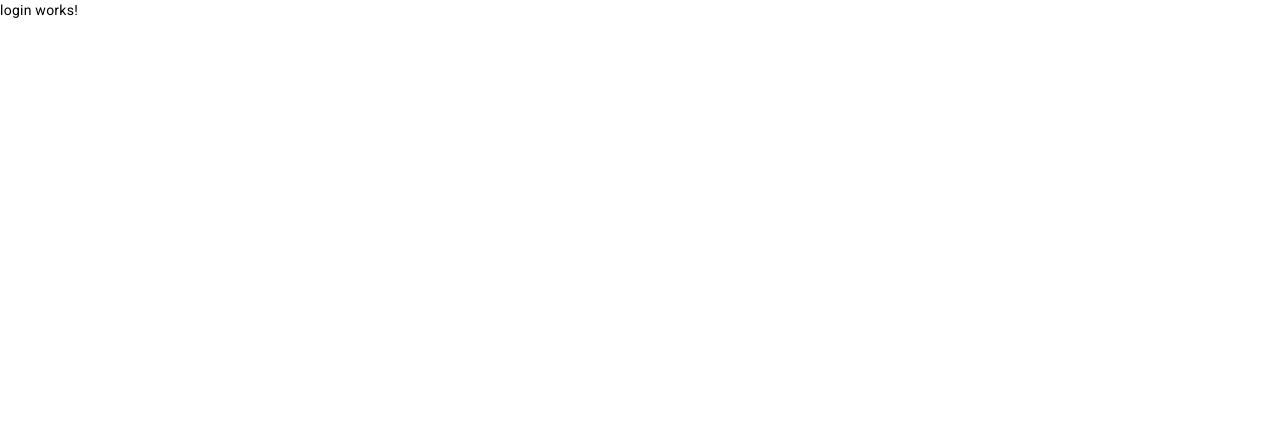
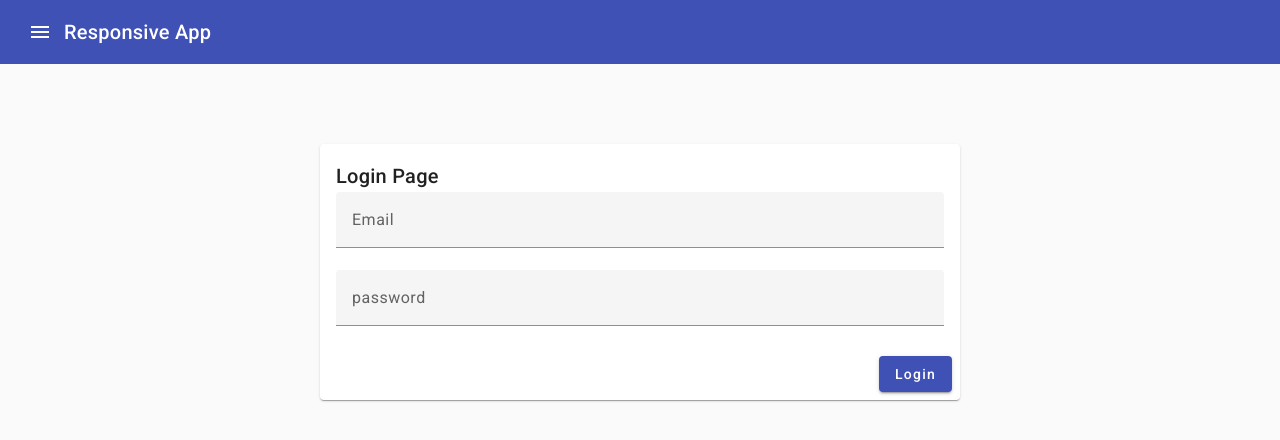
Before and after one commit to muhammadawaisshaikh/store-angular-app, an Angular app: page / in a window 1280 px wide. Shown: the top 440 px of the page. Built offline with nearby package versions, Linux system fonts and the light colour scheme.

Commit message:
login form ui done, flexlayout angular added

```diff
--- a/angular.json
+++ b/angular.json
@@ -31,7 +31,7 @@
               "src/assets"
             ],
             "styles": [
-              "@angular/material/prebuilt-themes/deeppurple-amber.css",
+              "@angular/material/prebuilt-themes/indigo-pink.css",
               "src/styles.scss"
             ],
             "scripts": []
@@ -100,7 +100,7 @@
               "src/assets"
             ],
             "styles": [
-              "@angular/material/prebuilt-themes/deeppurple-amber.css",
+              "@angular/material/prebuilt-themes/indigo-pink.css",
               "src/styles.scss"
             ],
             "scripts": []
--- a/package.json
+++ b/package.json
@@ -15,6 +15,7 @@
     "@angular/common": "^16.2.4",
     "@angular/compiler": "^16.2.4",
     "@angular/core": "^16.2.4",
+    "@angular/flex-layout": "^15.0.0-beta.42",
     "@angular/forms": "^16.2.4",
     "@angular/material": "~16.2.3",
     "@angular/platform-browser": "^16.2.4",
--- a/src/app/app.component.html
+++ b/src/app/app.component.html
@@ -1 +1,19 @@
-<router-outlet></router-outlet>
+<div class="container" [class.is-mobile]="mobileQuery.matches">
+    <mat-toolbar color="primary" class="toolbar">
+        <button mat-icon-button (click)="snav.toggle()"><mat-icon>menu</mat-icon></button>
+        <h1 class="app-name">Responsive App</h1>
+    </mat-toolbar>
+
+    <mat-sidenav-container class="sidenav-container" [style.marginTop.px]="mobileQuery.matches ? 56 : 0">
+        <mat-sidenav #snav [mode]="mobileQuery.matches ? 'over' : 'side'" [fixedInViewport]="mobileQuery.matches"
+            fixedTopGap="56">
+            <mat-nav-list>
+                <a mat-list-item *ngFor="let route of routes" (click)="navigateTo(snav, route.path)">{{route.name}}</a>
+            </mat-nav-list>
+        </mat-sidenav>
+
+        <mat-sidenav-content>
+            <router-outlet></router-outlet>
+        </mat-sidenav-content>
+    </mat-sidenav-container>
+</div>
--- a/src/app/app.component.scss
+++ b/src/app/app.component.scss
@@ -0,0 +1,3 @@
+.container, .sidenav-container {
+    height: 100vh;
+}
--- a/src/app/app.component.ts
+++ b/src/app/app.component.ts
@@ -1,4 +1,6 @@
-import { Component } from '@angular/core';
+import { MediaMatcher } from '@angular/cdk/layout';
+import { ChangeDetectorRef, Component } from '@angular/core';
+import { Router } from '@angular/router';
 
 @Component({
   selector: 'app-root',
@@ -7,4 +9,36 @@ import { Component } from '@angular/core';
 })
 export class AppComponent {
   title = 'store-angular-app';
+  mobileQuery: MediaQueryList;
+
+  routes: any = [
+    {
+      name: 'Login',
+      path: '/auth'
+    },
+    {
+      name: 'Products',
+      path: '/products'
+    },
+  ]
+
+  private _mobileQueryListener: () => void;
+
+  constructor(
+    changeDetectorRef: ChangeDetectorRef, media: MediaMatcher,
+    private router: Router
+  ) {
+    this.mobileQuery = media.matchMedia('(max-width: 600px)');
+    this._mobileQueryListener = () => changeDetectorRef.detectChanges();
+    this.mobileQuery.addListener(this._mobileQueryListener);
+  }
+
+  navigateTo(snav: any, path :string) {
+    this.router.navigateByUrl(path);
+    snav.toggle()
+  }
+
+  ngOnDestroy(): void {
+    this.mobileQuery.removeListener(this._mobileQueryListener);
+  }
 }
--- a/src/app/pages/auth/login/login.component.html
+++ b/src/app/pages/auth/login/login.component.html
@@ -1 +1,22 @@
-<p>login works!</p>
+<div fxLayout="row" fxLayoutAlign="center" class="login-main">
+    <div fxFlex="50">
+        <mat-card>
+            <mat-card-header>
+                <mat-card-title>Login Page</mat-card-title>
+            </mat-card-header>
+
+            <mat-card-content fxLayout="column">
+                <mat-form-field>
+                    <input matInput placeholder="Email">
+                </mat-form-field>
+                <mat-form-field>
+                    <input type="password" matInput placeholder="password">
+                </mat-form-field>
+            </mat-card-content>
+
+            <mat-card-actions align="end">
+                <button mat-raised-button color="primary">Login</button>
+            </mat-card-actions>
+        </mat-card>
+    </div>
+</div>
--- a/src/app/pages/auth/login/login.component.scss
+++ b/src/app/pages/auth/login/login.component.scss
@@ -0,0 +1,6 @@
+.login-main {
+    margin-top: 5rem;
+    mat-card {
+        width: 100%;
+    }
+}
```
Also changed, not shown: src/app/app.module.ts (+6 -1 lines), src/app/pages/auth/auth.module.ts (+6 -1 lines), src/app/shared/material.module.ts (added, +140 -0 lines), src/app/shared/shared.module.ts (+5 -2 lines), 1 other file (tests, documents, lock files or other folders).
